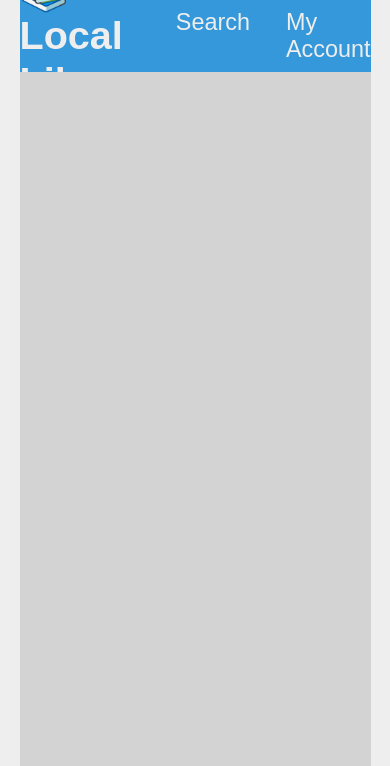
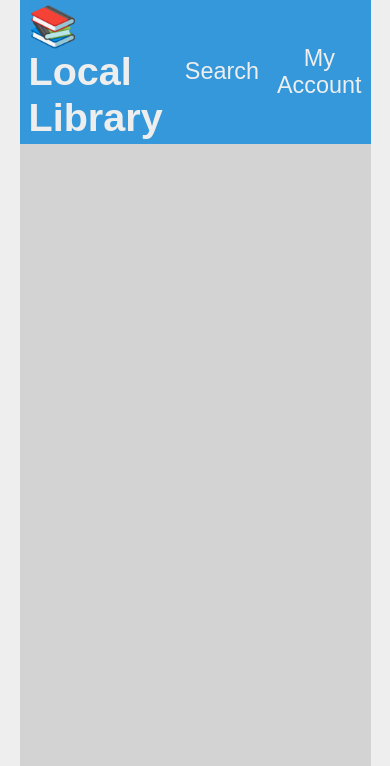
Before and after one commit to ArcaneIRE/Web-Development-2-Project, a PHP site: page / in a window 390 px wide. Shown: the top 766 px of the page. Run offline with PHP 8.4, Linux system fonts and the light colour scheme.

Commit message:
Fix header padding/alignment
Especially on small screens

```diff
--- a/view/css/include/header.css
+++ b/view/css/include/header.css
@@ -1,9 +1,11 @@
 header {
+    box-sizing: border-box;
     display: flex;
     justify-content: space-around;
     align-items: center;
     margin: 0 auto;
-    height: 4rem;
+    padding: .2rem .5rem;
+    min-height: 4rem;
     width: 100%;
     background-color: #3498DB;
 }
@@ -22,11 +24,13 @@ h1 > a {
 .header-nav  {
     display: flex;
     justify-content: space-evenly;
-    gap: 2rem;
+    align-items: center;
+    gap: 1rem;
     font-size: 1.3rem;
 }
 
 .header-nav > a {
+    text-align: center;
     color: #EEE;
     text-decoration: none;
 }
```
